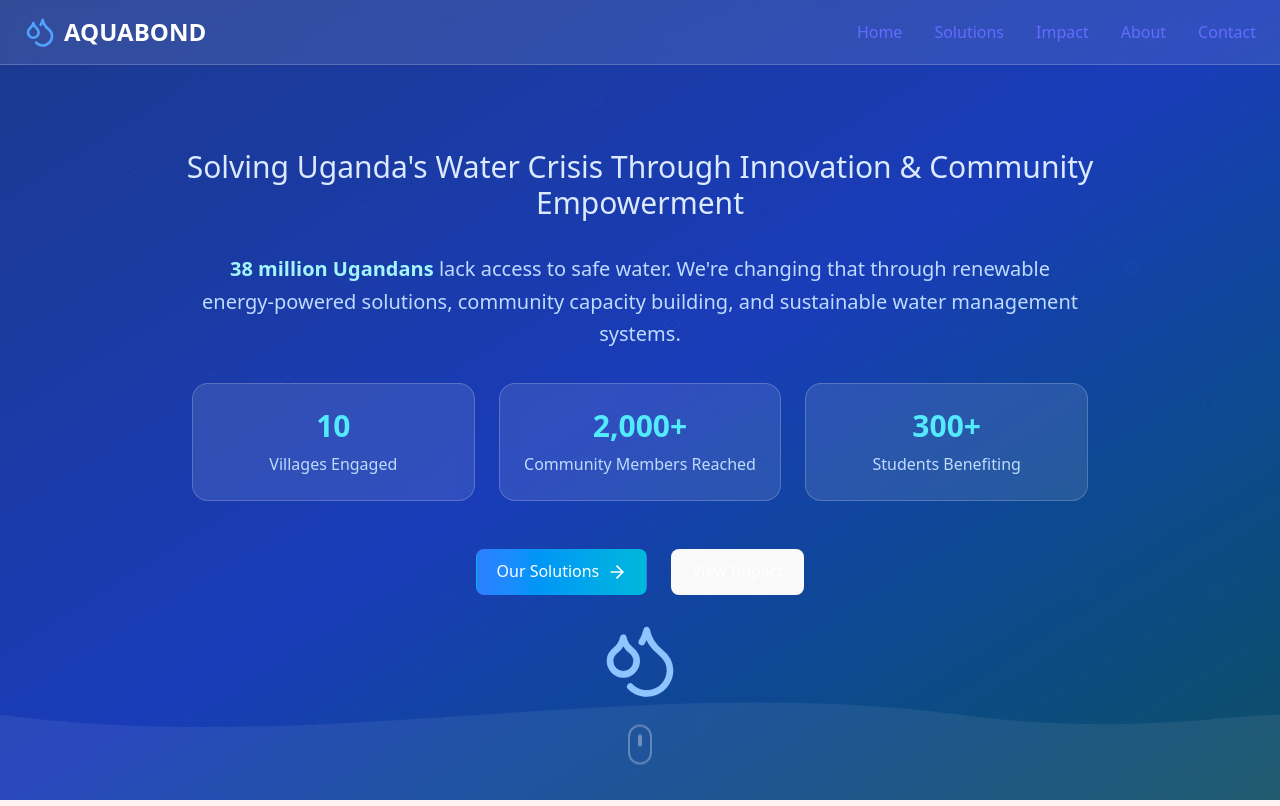
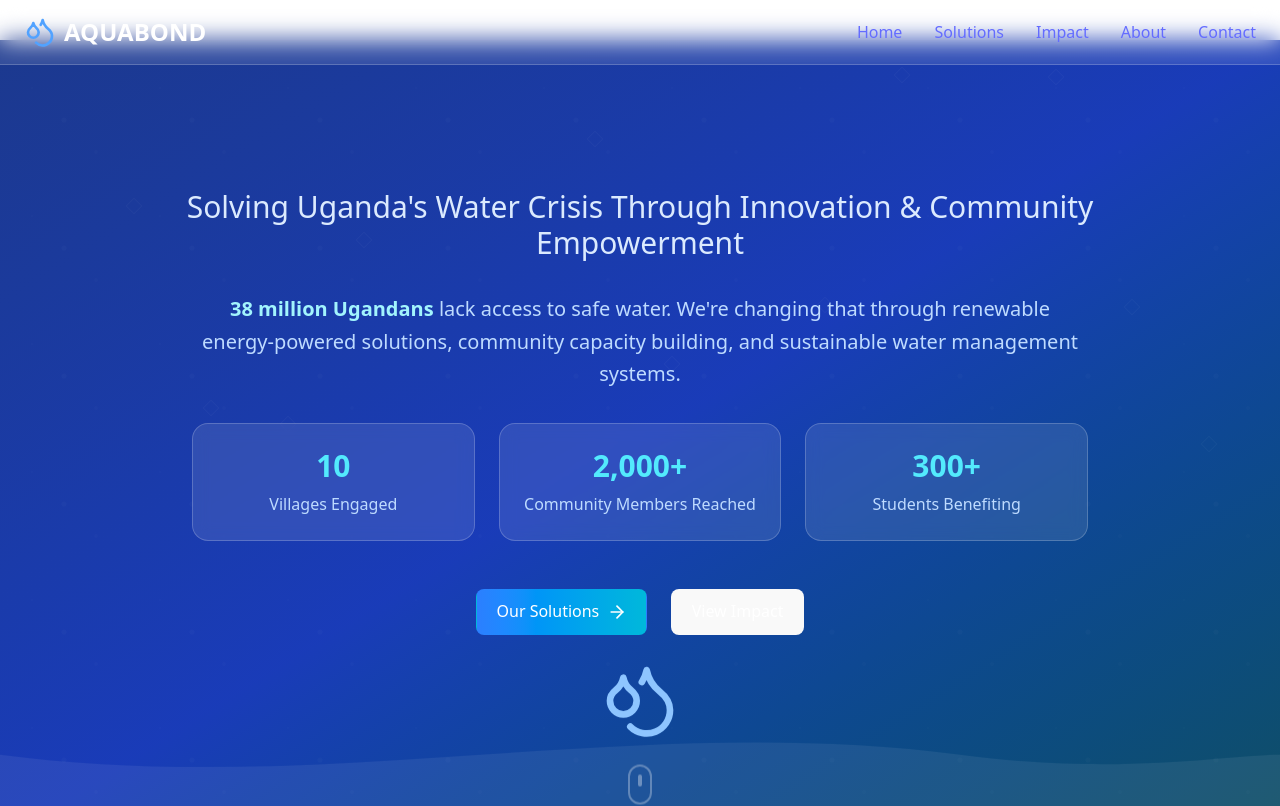
Before and after one commit to lennox123456g/freedom, a React (Vite) app: page / in a window 1280 px wide. Shown: the top 806 px of the page. Built offline with nearby package versions, Linux system fonts and the light colour scheme.

Commit message:
Update home.jsx

```diff
--- a/src/pages/home.jsx
+++ b/src/pages/home.jsx
@@ -10,7 +10,7 @@
   };
 
   return (
-    <div className="min-h-screen bg-white">
+    <div className="min-h-screen bg-white sm:mt-10">
       {/* Hero Section */}
       <section className="relative h-screen flex items-center justify-center overflow-hidden">
         {/* Background with patterns */}
```
